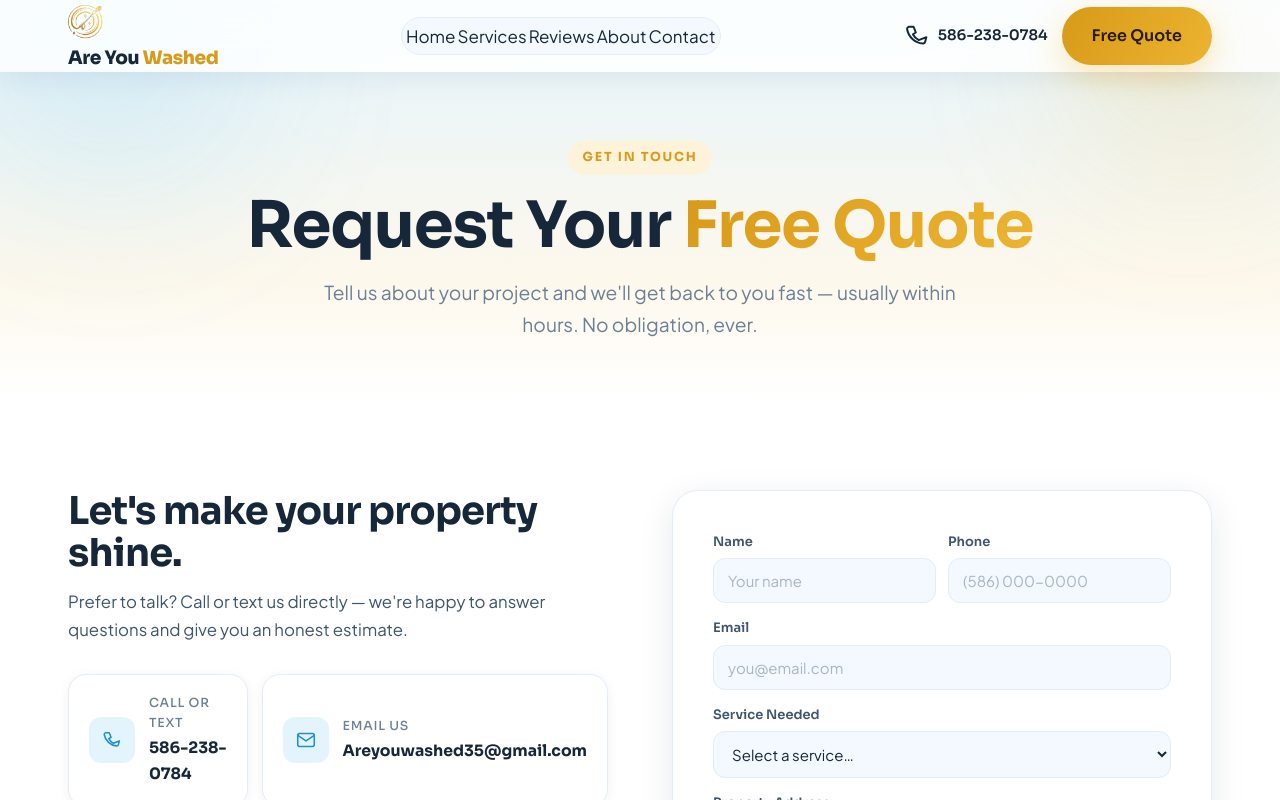
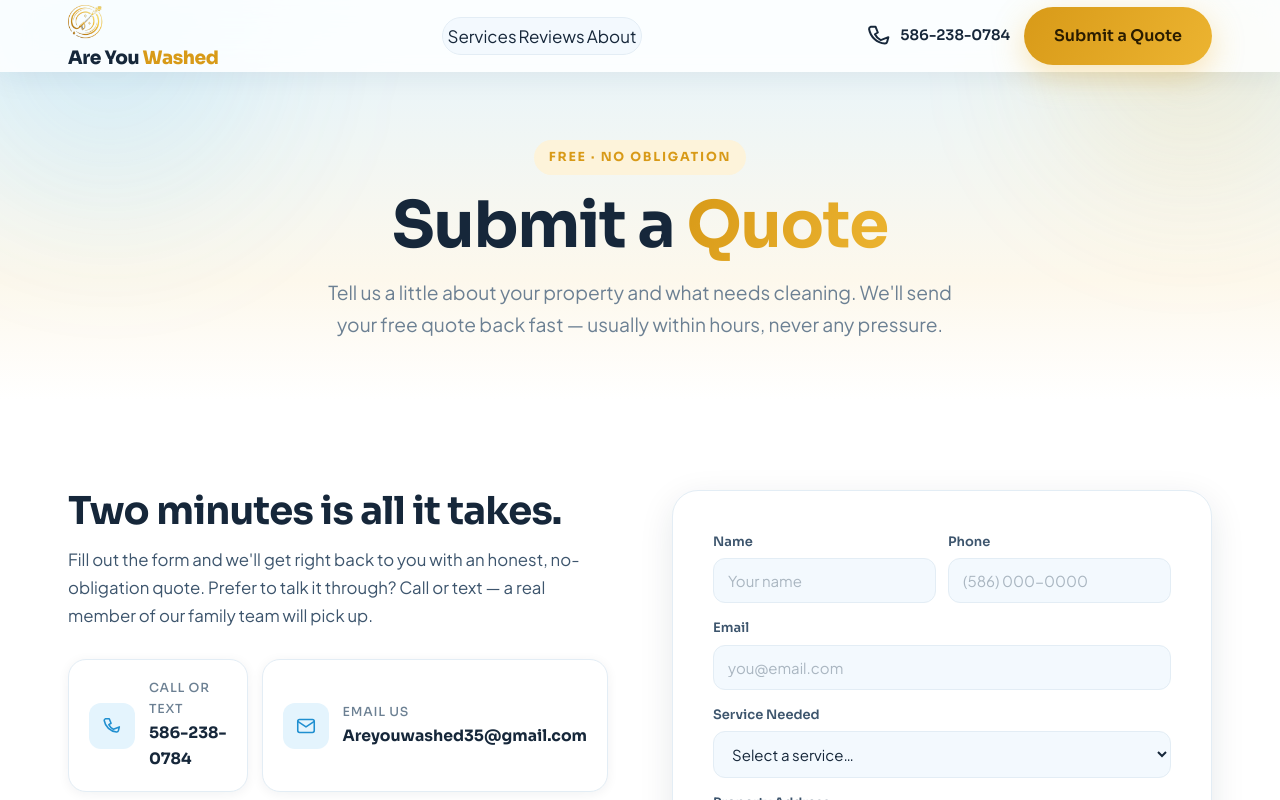
Before and after one commit to notAntonioWilson/are_you_washed, a Next.js app: page /contact in a window 1280 px wide. Shown: the top 800 px of the page. Built offline with nearby package versions, Linux system fonts and the light colour scheme.

Commit message:
Restructure top nav: Services / Reviews / About tabs + Submit a Quote CTA; refresh quote page copy; align footer

```diff
--- a/app/contact/page.tsx
+++ b/app/contact/page.tsx
@@ -6,9 +6,9 @@ import { Icons } from "@/components/Icons";
 import { site, serviceAreas } from "@/lib/site";
 
 export const metadata: Metadata = {
-  title: "Contact & Free Quote",
+  title: "Submit a Quote",
   description:
-    "Request your free pressure washing quote from Are You Washed. Call or text 586-238-0784, or fill out our quick form. Serving Macomb & Metro Detroit, 8am–8pm daily.",
+    "Submit a free, no-obligation quote request to Are You Washed Pressure Washing. Tell us about your property and we'll respond fast — usually within hours. Call or text 586-238-0784. Serving Macomb & Metro Detroit, 8am–8pm daily.",
   alternates: { canonical: `${site.url}/contact` },
 };
 
@@ -23,19 +23,20 @@ export default function ContactPage() {
     <>
       <Reveal />
       <PageHero
-        eyebrow="Get In Touch"
-        title="Request Your"
-        accent="Free Quote"
-        sub="Tell us about your project and we'll get back to you fast — usually within hours. No obligation, ever."
+        eyebrow="Free · No Obligation"
+        title="Submit a"
+        accent="Quote"
+        sub="Tell us a little about your property and what needs cleaning. We'll send your free quote back fast — usually within hours, never any pressure."
       />
 
       <section className="section contact-section">
         <div className="container contact-grid">
           {/* Info side */}
           <div className="contact-info reveal">
-            <h2 className="contact-h">Let&apos;s make your property shine.</h2>
+            <h2 className="contact-h">Two minutes is all it takes.</h2>
             <p className="contact-lead">
-              Prefer to talk? Call or text us directly — we&apos;re happy to answer questions and give you an honest estimate.
+              Fill out the form and we&apos;ll get right back to you with an honest, no-obligation quote. Prefer to talk it
+              through? Call or text — a real member of our family team will pick up.
             </p>
 
             <div className="contact-cards">
--- a/components/Footer.tsx
+++ b/components/Footer.tsx
@@ -7,7 +7,6 @@ const navLinks = [
   { href: "/services", label: "Services" },
   { href: "/reviews", label: "Reviews" },
   { href: "/about", label: "About" },
-  { href: "/contact", label: "Contact" },
 ];
 
 export default function Footer() {
@@ -38,7 +37,7 @@ export default function Footer() {
           <a href={site.phoneHref}><Icons.phone className="fc-ic" /> {site.phone}</a>
           <a href={site.emailHref}><Icons.mail className="fc-ic" /> {site.email}</a>
           <span><Icons.clock className="fc-ic" /> {site.hoursShort}</span>
-          <Link href="/contact" className="btn btn-primary footer-cta">Free Quote <Icons.arrow /></Link>
+          <Link href="/contact" className="btn btn-primary footer-cta">Submit a Quote <Icons.arrow /></Link>
         </div>
       </div>
 
--- a/components/Nav.tsx
+++ b/components/Nav.tsx
@@ -7,11 +7,9 @@ import { site } from "@/lib/site";
 import { Icons } from "./Icons";
 
 const links = [
-  { href: "/", label: "Home" },
   { href: "/services", label: "Services" },
   { href: "/reviews", label: "Reviews" },
   { href: "/about", label: "About" },
-  { href: "/contact", label: "Contact" },
 ];
 
 export default function Nav() {
@@ -69,7 +67,7 @@ export default function Nav() {
               <span>{site.phone}</span>
             </a>
             <Link href="/contact" className="btn btn-primary nav-cta">
-              Free Quote
+              Submit a Quote
             </Link>
             <button className="nav-toggle" aria-label="Menu" onClick={() => setOpen((o) => !o)}>
               {open ? <Icons.close /> : <Icons.menu />}
@@ -97,7 +95,7 @@ export default function Nav() {
             <Phone /> Call {site.phone}
           </a>
           <Link href="/contact" onClick={() => setOpen(false)} className="btn btn-primary btn-block btn-lg">
-            Get Free Quote
+            Submit a Quote
           </Link>
         </div>
       </div>
```
